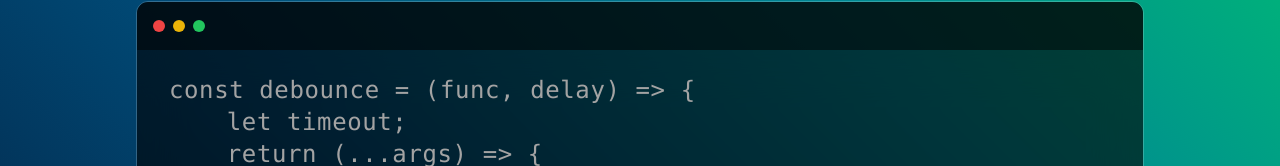
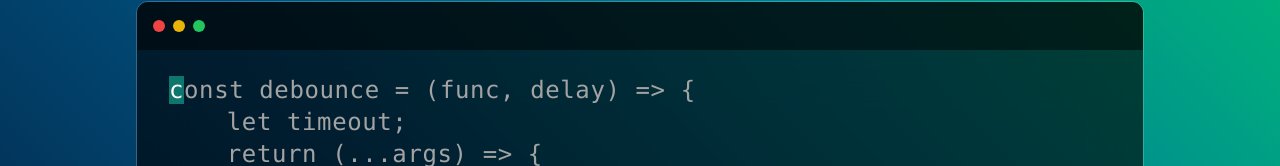
Before and after one commit to juniorencode/typer, a React (Vite) app: page / in a window 1280 px wide. Shown: the part 179-345 px from the top of the page. Built offline with nearby package versions, Linux system fonts and the light colour scheme.

Commit message:
feat: add blink to my terminal

```diff
--- a/src/App.jsx
+++ b/src/App.jsx
@@ -1,15 +1,16 @@
 import PropTypes from 'prop-types';
 import { useEngine } from './hooks/useEngine.hook';
 import { cn } from './utilities/styles.utilities';
+import { Caret } from './components/Caret';
 
 const App = () => {
-  const { words, typed } = useEngine();
+  const { words, typed, totalTyped } = useEngine();
   const typedCharacters = typed.split('');
 
   return (
     <div className="flex flex-col items-center max-w-screen-lg mx-auto">
-      <div className="title my-10">
-        <h1 className="text-6xl font-black tracking-widest select-none text-white">
+      <div className="my-10">
+        <h1 className="text-6xl text-shadow font-black tracking-widest select-none text-white">
           TYPER
         </h1>
       </div>
@@ -32,6 +33,7 @@ const App = () => {
                   expected={words[index]}
                 />
               ))}
+              <Caret words={words} totalTyped={totalTyped} />
             </pre>
           </div>
         </div>
--- /dev/null
+++ b/src/components/Caret/index.jsx
@@ -0,0 +1,32 @@
+import PropTypes from 'prop-types';
+import { useEffect, useRef } from 'react';
+
+export const Caret = ({ words, totalTyped }) => {
+  const caretRef = useRef(null);
+
+  useEffect(() => {
+    window.addEventListener('keydown', handleKeydown);
+    return () => {
+      window.removeEventListener('keydown', handleKeydown);
+    };
+  }, []);
+
+  const handleKeydown = () => {
+    if (caretRef.current) {
+      caretRef.current.classList.remove('caret-blink');
+      void caretRef.current.offsetWidth;
+      caretRef.current.classList.add('caret-blink');
+    }
+  };
+
+  return (
+    <span ref={caretRef} className="caret-blink bg-teal-700">
+      {words[totalTyped]}
+    </span>
+  );
+};
+
+Caret.propTypes = {
+  words: PropTypes.string.isRequired,
+  totalTyped: PropTypes.number.isRequired
+};
--- a/src/hooks/useEngine.hook.js
+++ b/src/hooks/useEngine.hook.js
@@ -59,5 +59,5 @@ export const useEngine = () => {
     }
   };
 
-  return { words, typed };
+  return { words, typed, totalTyped: totalTyped.current };
 };
--- a/src/index.css
+++ b/src/index.css
@@ -15,6 +15,17 @@ body {
   );
 }
 
-.title {
+.text-shadow {
   text-shadow: 2px 2px 5px rgba(0, 0, 0, 0.6);
 }
+
+.caret-blink {
+  animation: blink 1s step-start infinite;
+  opacity: 0;
+}
+
+@keyframes blink {
+  50% {
+    opacity: 1;
+  }
+}
```
